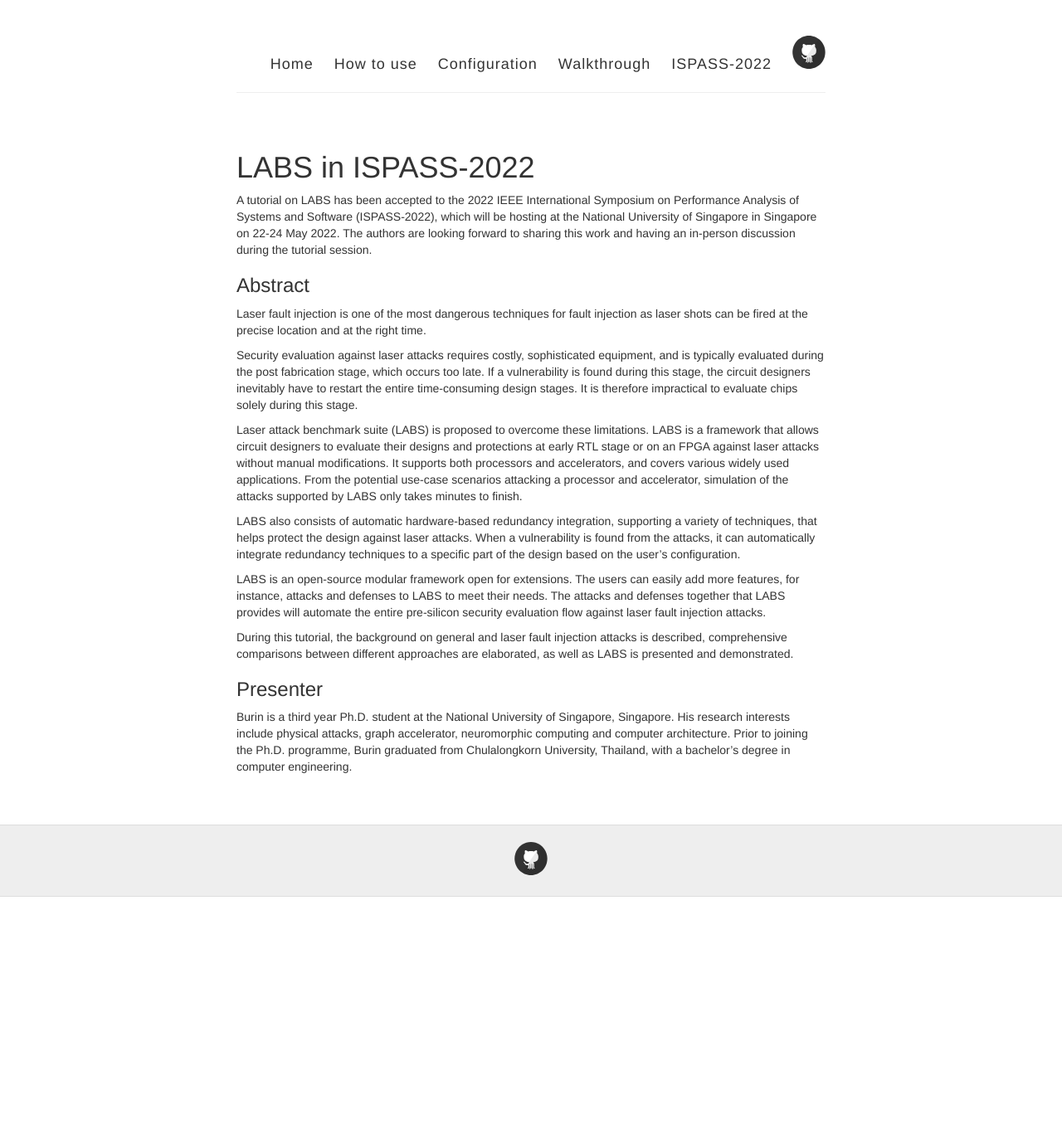
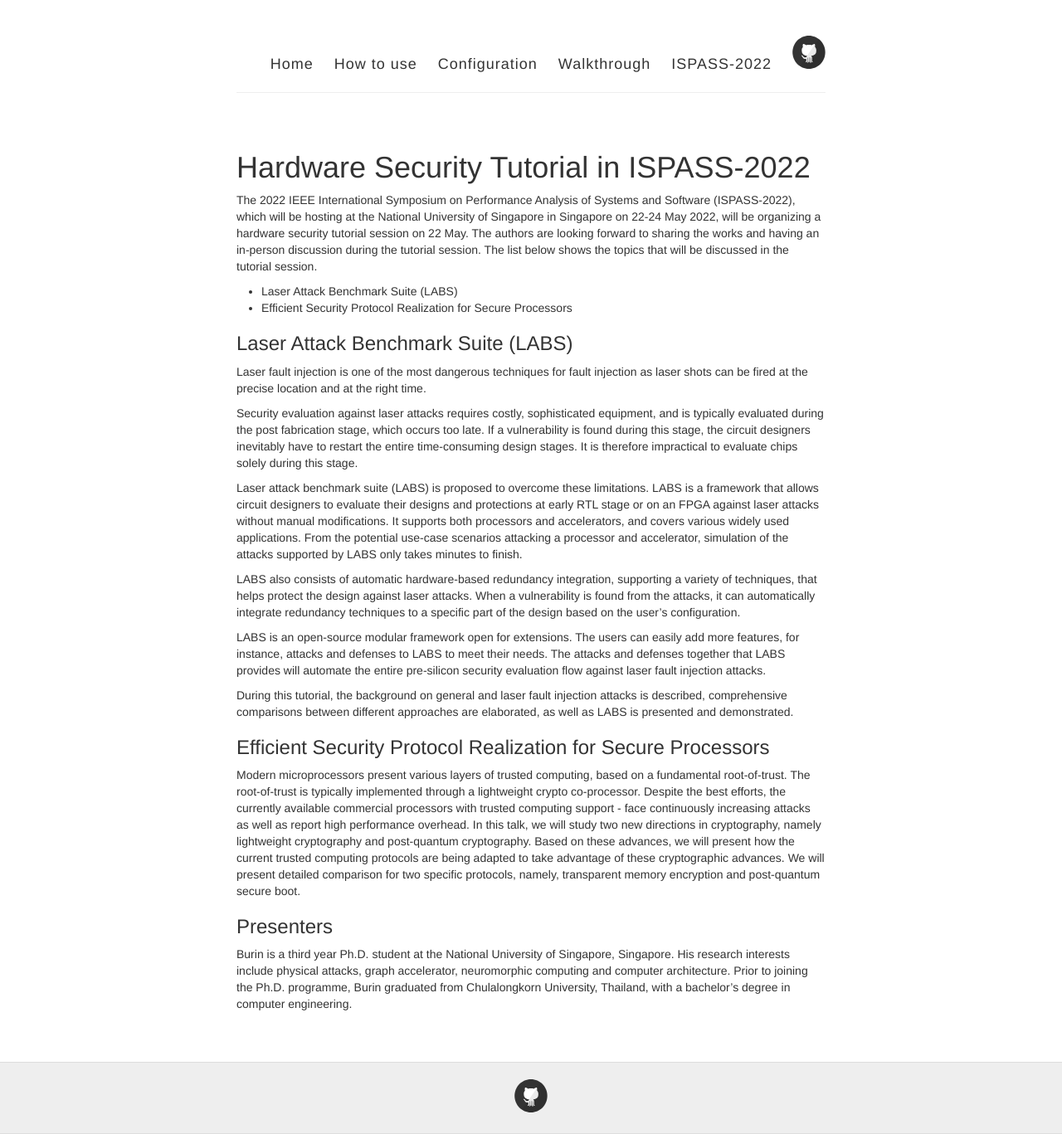
Before and after one commit to nus-labs/nus-labs.github.io, a Jekyll site: the page built from ispass.md, in a window 1280 px wide. Shown: the whole page at 83% size. Built offline with Jekyll 4.4.1, drawn with Linux system fonts in a browser that asks for light colours; nearby versions of some CDN libraries; before the commit the page ends 1081 px from its top, so only the background shows below that.

Commit message:
Update ispass info

```diff
--- a/ispass.md
+++ b/ispass.md
@@ -1,12 +1,15 @@
 ---
 layout: page
-title: LABS in ISPASS-2022
+title: Hardware Security Tutorial in ISPASS-2022
 permalink: /ispass2022/
 ---
 
-A tutorial on LABS has been accepted to the 2022 IEEE International Symposium on Performance Analysis of Systems and Software (ISPASS-2022), which will be hosting at the National University of Singapore in Singapore on 22-24 May 2022. The authors are looking forward to sharing this work and having an in-person discussion during the tutorial session.
+The 2022 IEEE International Symposium on Performance Analysis of Systems and Software (ISPASS-2022), which will be hosting at the National University of Singapore in Singapore on 22-24 May 2022, will be organizing a hardware security tutorial session on 22 May. The authors are looking forward to sharing the works and having an in-person discussion during the tutorial session. The list below shows the topics that will be discussed in the tutorial session.
 
-### Abstract
+- Laser Attack Benchmark Suite (LABS)
+- Efficient Security Protocol Realization for Secure Processors
+
+### Laser Attack Benchmark Suite (LABS)
 Laser fault injection is one of the most dangerous techniques for fault injection as laser shots can be fired at the precise location and at the right time.
 
 Security evaluation against laser attacks requires costly, sophisticated equipment, and is typically evaluated during the post fabrication stage, which occurs too late. If a vulnerability is found during this stage, the circuit designers inevitably have to restart the entire time-consuming design stages. It is therefore impractical to evaluate chips solely during this stage.
@@ -19,7 +22,10 @@ LABS is an open-source modular framework open for extensions. The users can easi
 
 During this tutorial, the background on general and laser fault injection attacks is described, comprehensive comparisons between different approaches are elaborated, as well as LABS is presented and demonstrated.
 
-### Presenter
+### Efficient Security Protocol Realization for Secure Processors
+Modern microprocessors present various layers of trusted computing, based on a fundamental root-of-trust. The root-of-trust is typically implemented through a lightweight crypto co-processor. Despite the best efforts, the currently available commercial processors with trusted computing support - face continuously increasing attacks as well as report high performance overhead. In this talk, we will study two new directions in cryptography, namely lightweight cryptography and post-quantum cryptography. Based on these advances, we will present how the current trusted computing protocols are being adapted to take advantage of these cryptographic advances. We will present detailed comparison for two specific protocols, namely, transparent memory encryption and post-quantum secure boot.
+
+### Presenters
 Burin is a third year Ph.D. student at the National University of Singapore, Singapore. His research interests include physical attacks, graph accelerator, neuromorphic computing and computer architecture. Prior to joining the Ph.D. programme, Burin graduated from Chulalongkorn University, Thailand, with a bachelor's degree in computer engineering.
 
 <link href="https://maxcdn.bootstrapcdn.com/bootstrap/3.3.7/css/bootstrap.min.css" rel="stylesheet">
```
